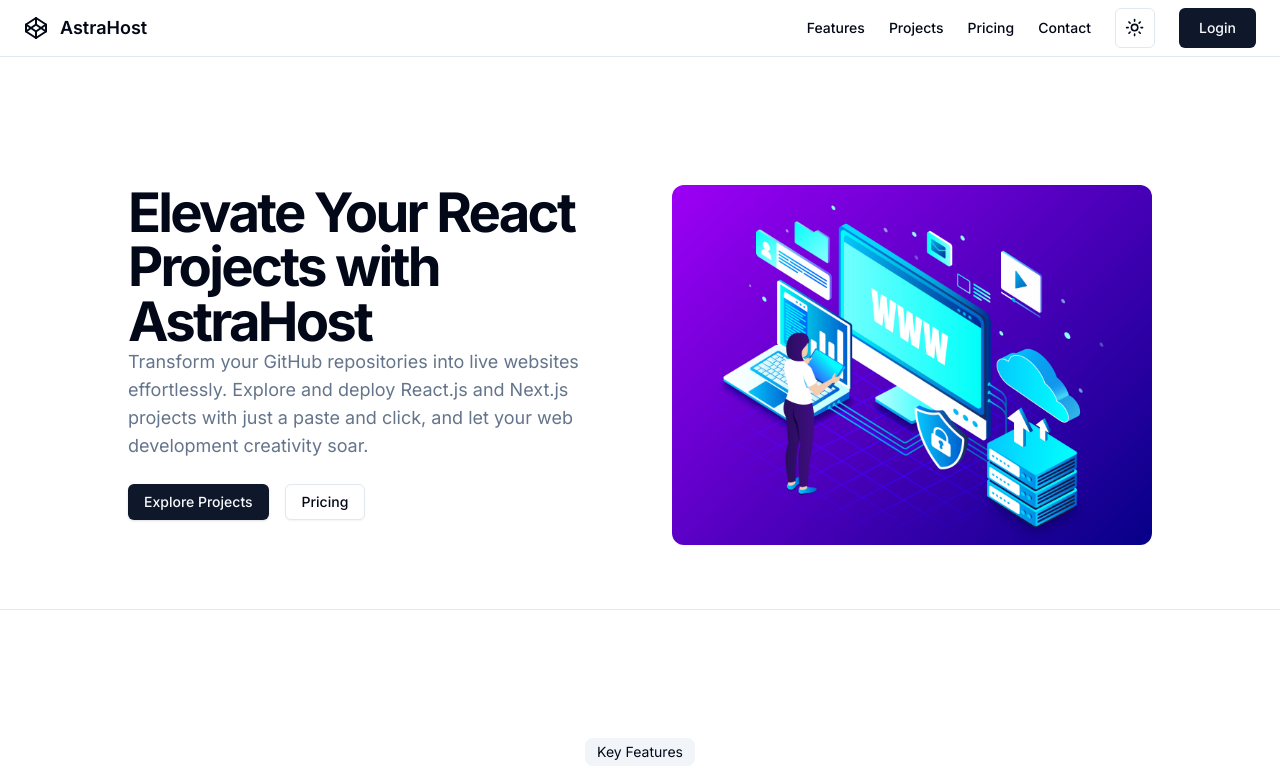
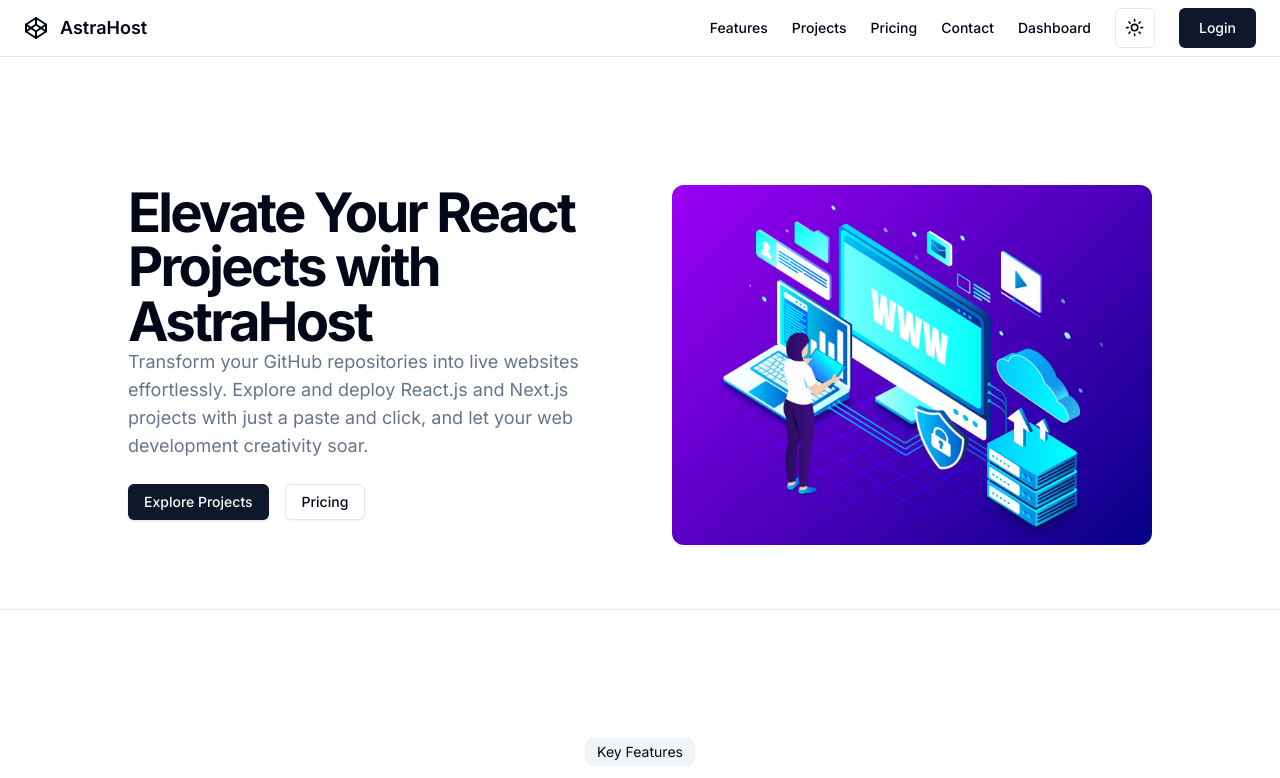
Before and after one commit to MeetMulik/AstraHost, a Next.js app in the folder frontend/: page / in a window 1280 px wide. Shown: the top 778 px of the page. Built offline with nearby package versions, Linux system fonts and the light colour scheme; no server answers.

Commit message:
fix: added dashboard link

```diff
--- a/frontend/src/components/home/header.tsx
+++ b/frontend/src/components/home/header.tsx
@@ -33,6 +33,9 @@ const Header = async (props: Props) => {
         <Link href="#" className="text-sm font-medium hover:underline underline-offset-4" prefetch={false}>
           Contact
         </Link>
+        <Link href="/dashboard" className="text-sm font-medium hover:underline underline-offset-4" prefetch={false}>
+          Dashboard
+        </Link>
         <ModeToggle />
         {session && (
           <DropdownMenu>
```
